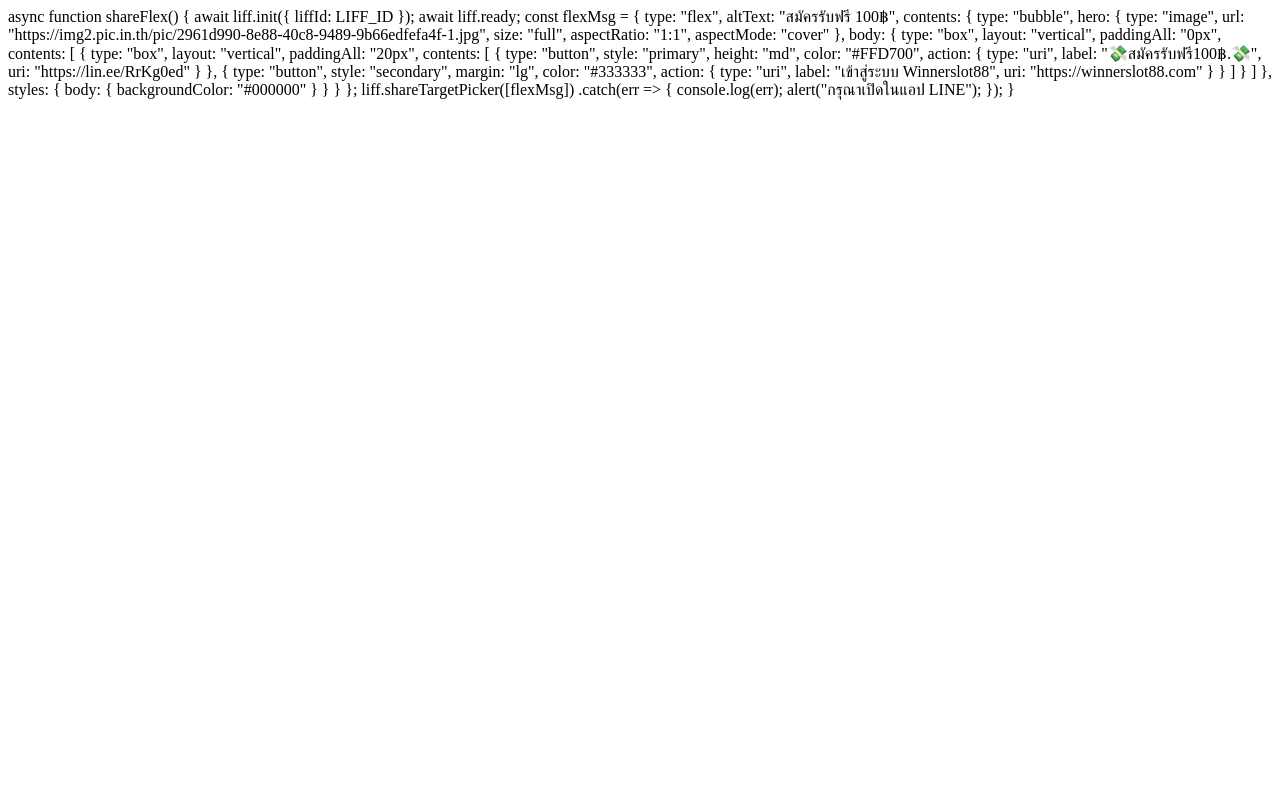
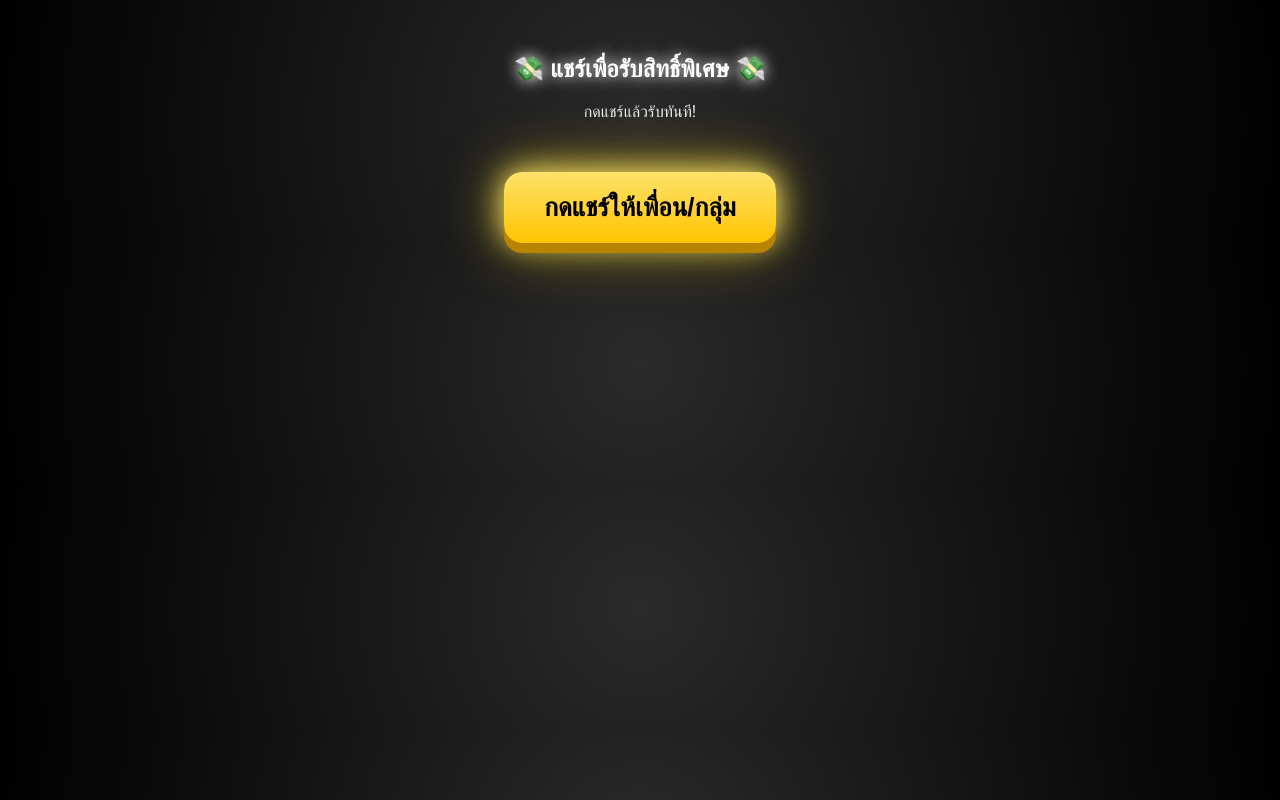
Before and after one commit to big2539/big2539.winvip2.github.io, a plain HTML site: page index.html in a window 1280 px wide. Drawn offline with Linux system fonts and the light colour scheme.

Commit message:
Update index.html

```diff
--- a/index.html
+++ b/index.html
@@ -1,3 +1,59 @@
+<!DOCTYPE html>
+<html lang="th">
+<head>
+<meta charset="UTF-8">
+<meta name="viewport" content="width=device-width, initial-scale=1.0">
+<title>แชร์เพื่อรับสิทธิ์</title>
+
+<script src="https://static.line-scdn.net/liff/edge/2/sdk.js"></script>
+
+<style>
+    body {
+        margin: 0;
+        padding: 0;
+        background: radial-gradient(circle at center, #2a2a2a, #000);
+        font-family: "Prompt", sans-serif;
+        color: white;
+        text-align: center;
+    }
+
+    .wrap {
+        margin-top: 55px;
+    }
+
+    .share-btn {
+        margin-top: 35px;
+        padding: 20px 40px;
+        font-size: 26px;
+        font-weight: 700;
+        border: none;
+        border-radius: 18px;
+        color: #000;
+        background: linear-gradient(180deg, #ffe26b, #ffc400);
+        box-shadow: 0 10px 0 #b88400, 0 0 30px #ffea74, 0 0 60px rgba(255,210,0,0.6);
+        cursor: pointer;
+        transition: 0.15s;
+    }
+
+    .share-btn:active {
+        transform: translateY(10px);
+        box-shadow: 0 0px 0 #b88400, 0 0 20px #ffea74;
+    }
+</style>
+</head>
+
+<body>
+
+<div class="wrap">
+    <h2 style="text-shadow: 0 0 15px #fff;">💸 แชร์เพื่อรับสิทธิ์พิเศษ 💸</h2>
+    <p style="opacity: 0.9;">กดแชร์แล้วรับทันที!</p>
+
+    <button class="share-btn" onclick="shareFlex()">กดแชร์ให้เพื่อน/กลุ่ม</button>
+</div>
+
+<script>
+const LIFF_ID = "2008464608-ZywXQjVJ";
+
 async function shareFlex() {
     await liff.init({ liffId: LIFF_ID });
     await liff.ready;
```
